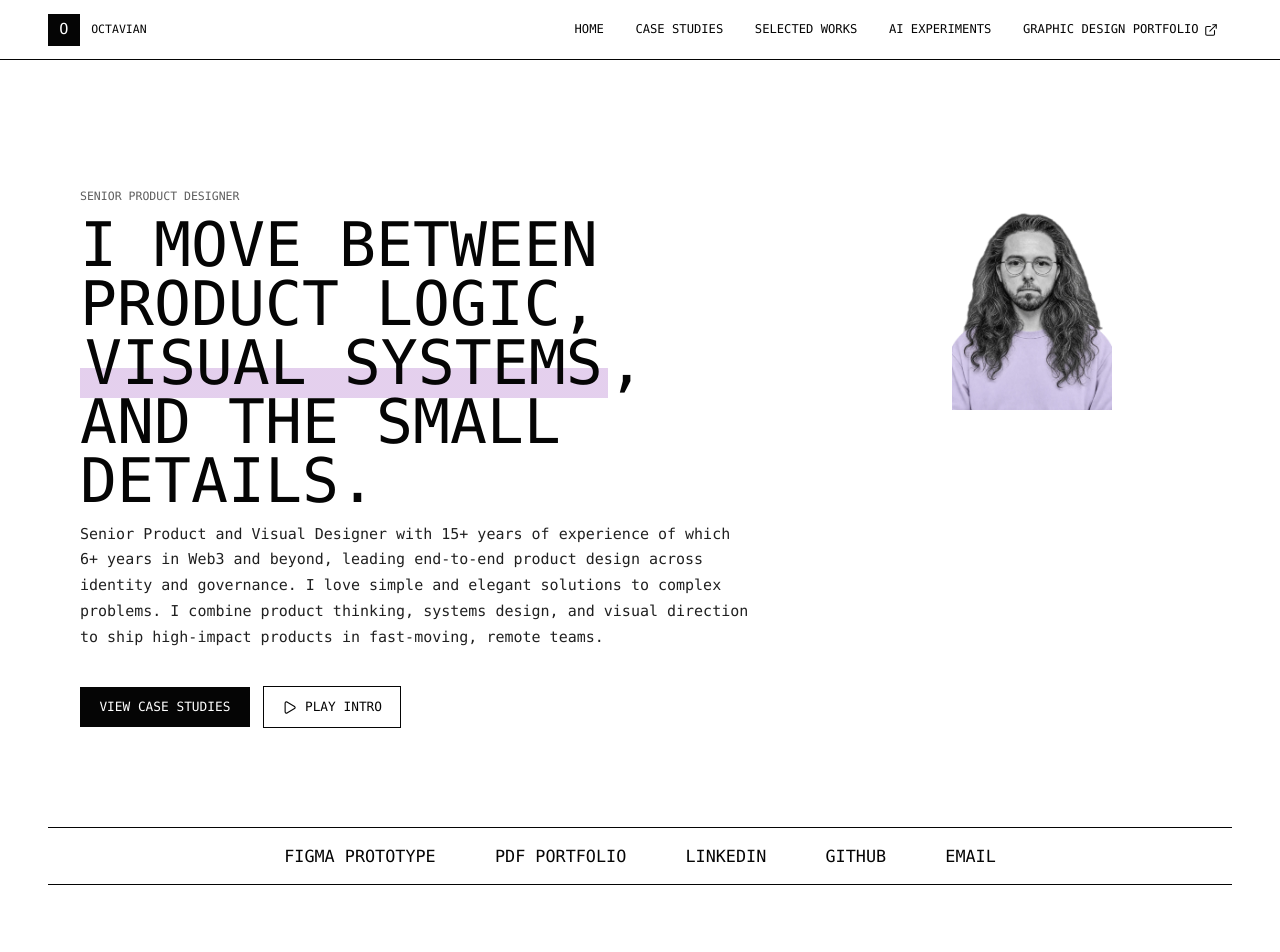
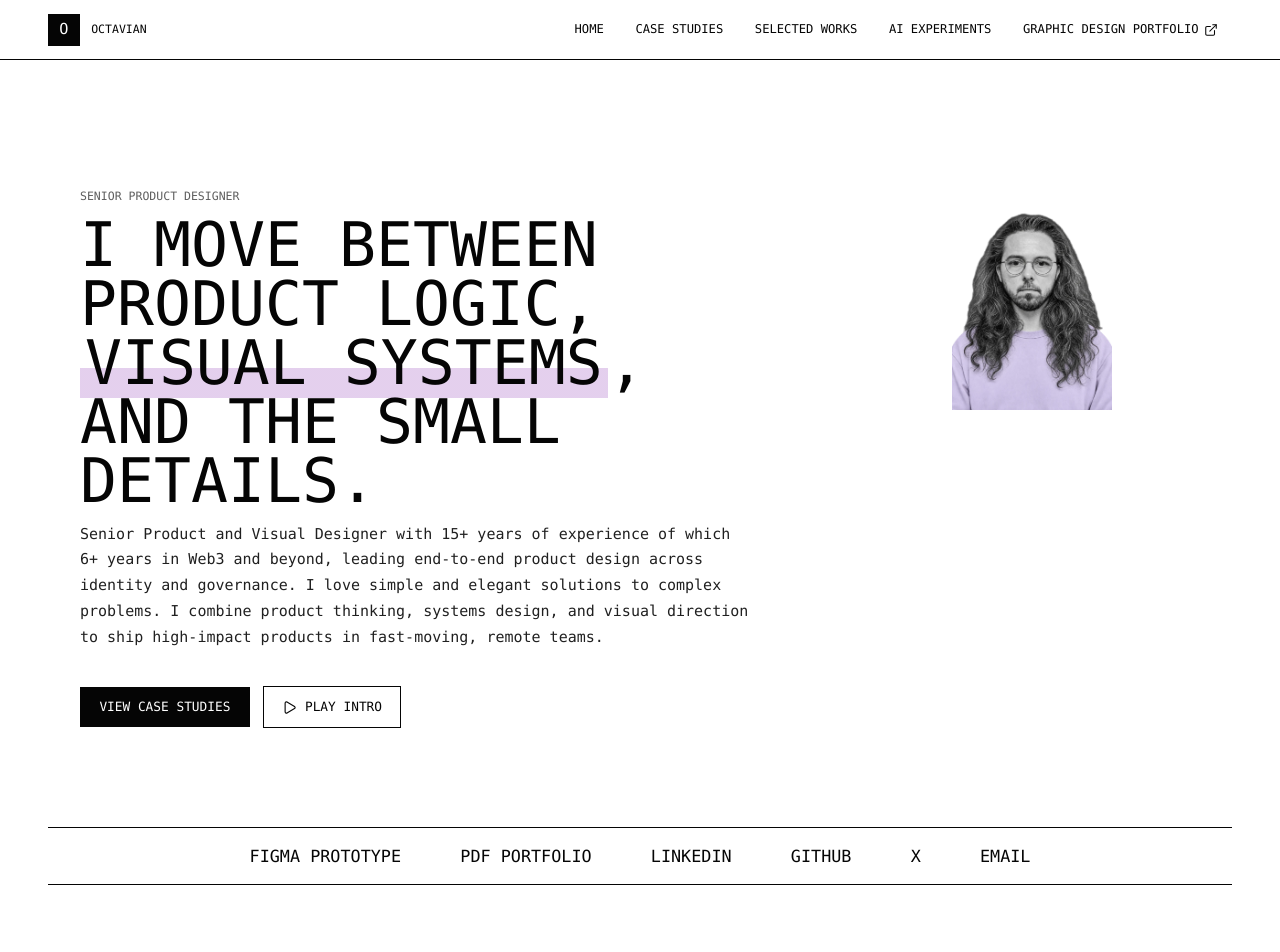
Before and after one commit to octaviaan/octaviantodirut.xyz, a Next.js app: page / in a window 1280 px wide. Shown: the top 952 px of the page. Built offline with nearby package versions, Linux system fonts and the light colour scheme.

Commit message:
Add X to homepage social links

```diff
--- a/app/page.tsx
+++ b/app/page.tsx
@@ -65,6 +65,9 @@ export default function HomePage() {
             </a>
             <a href={profile.github} target="_blank" rel="noopener">
               GitHub
+            </a>
+            <a href={profile.x} target="_blank" rel="noopener">
+              X
             </a>
             <a href={`mailto:${profile.email}`}>Email</a>
           </div>
```
